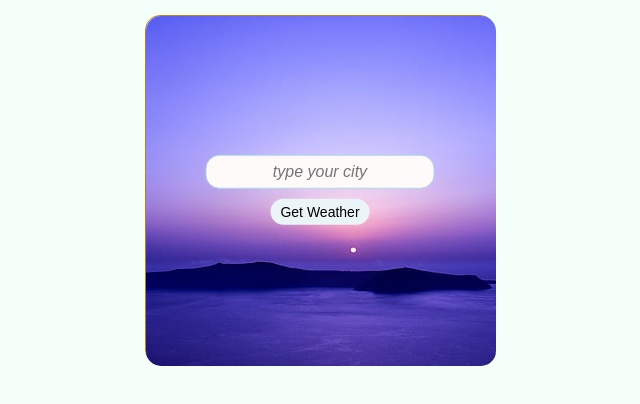
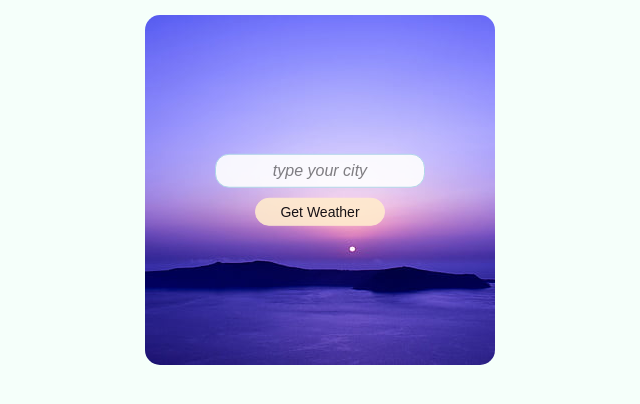
Before and after one commit to NathanBailie/WeatherApp, a React app: page / in a window 1280 px wide. Shown: the whole page, without its empty margins (320-960 px from the left). Built offline with nearby package versions, Linux system fonts and the light colour scheme.

Commit message:
addded additional images to the main componentm changed some styles and add enter button event to the button

```diff
--- a/src/components/App/App.js
+++ b/src/components/App/App.js
@@ -32,25 +32,26 @@ const App = () => {
 	function onGetWeather(cityName) {
 		setMainLoading(true);
 		setForecastLoading(true);
+		console.log(123)
 
-		setTimeout(() => {
-			freeWeatherApiSerice
-				.getCurrentWeather(cityName)
-				.then(response => {
-					setWeatherMain(response.main);
-					setWeatherConditions(response.conditions);
-					setMainLoading(false);
-				})
-				.catch(() => { setError(true); setMainLoading(false) })
+		// setTimeout(() => {
+		// 	freeWeatherApiSerice
+		// 		.getCurrentWeather(cityName)
+		// 		.then(response => {
+		// 			setWeatherMain(response.main);
+		// 			setWeatherConditions(response.conditions);
+		// 			setMainLoading(false);
+		// 		})
+		// 		.catch(() => { setError(true); setMainLoading(false) })
 
-			openWeatherMapService
-				.getWeatherForecast(cityName)
-				.then(response => {
-					setweatherForecast(response);
-					setForecastLoading(false);
-				})
-				.catch(() => { setForecastError(true); setForecastLoading(false) })
-		}, 1000);
+		// 	openWeatherMapService
+		// 		.getWeatherForecast(cityName)
+		// 		.then(response => {
+		// 			setweatherForecast(response);
+		// 			setForecastLoading(false);
+		// 		})
+		// 		.catch(() => { setForecastError(true); setForecastLoading(false) })
+		// }, 1000);
 	}
 
 	if (error) {
--- a/src/components/Main/Main.js
+++ b/src/components/Main/Main.js
@@ -1,24 +1,58 @@
 import './main.scss';
-import main from '../../resources/img/main.jpg';
-import { useState } from 'react';
+import main1 from '../../resources/img/main/main1.jpg';
+import main2 from '../../resources/img/main/main2.jpg';
+import main3 from '../../resources/img/main/main3.jpg';
+import main4 from '../../resources/img/main/main4.jpg';
+import main5 from '../../resources/img/main/main5.jpg';
+import main6 from '../../resources/img/main/main6.jpg';
+import main7 from '../../resources/img/main/main7.jpg';
+import main8 from '../../resources/img/main/main8.jpg';
+import main9 from '../../resources/img/main/main9.webp';
+import main10 from '../../resources/img/main/main10.webp';
+
+import { useState, useEffect } from 'react';
 import Spinner from '../Spinner';
 
 const Main = ({ onGetWeather, mainLoading, forecastLoading }) => {
+	const images = [main1, main2, main3, main4, main5, main6, main7, main8, main9, main10];
+	const [mainImage, setMainImage] = useState();
 	const [value, setValue] = useState('');
+
+	useEffect(() => {
+		setMainImage(images[getRandom(0, images.length - 1)])
+	}, []);
+
+	function getRandom(min, max) {
+		return Math.floor(Math.random() * (max - min + 1)) + min;
+	}
+
+	let buttonClasses;
+	if (!mainLoading || !forecastLoading) {
+		buttonClasses = "main__button main__button_active";
+	} else {
+		buttonClasses = "main__button";
+	}
 
 	return (
 		<div className="main">
-			<img src={main} alt="main" />
+			<img src={mainImage} alt="main" />
 			<div className="main__finder">
 				<input
+					disabled={mainLoading || forecastLoading ? true : false}
 					type="text"
 					placeholder='type your city'
 					value={value}
-					onChange={(e) => setValue(e.target.value)} />
-				<button disabled={mainLoading || forecastLoading ? true : false}
-					onClick={() => { onGetWeather(value) }}
-				>
-					{mainLoading ? <Spinner /> : 'Get Weather'}
+					onChange={(e) => setValue(e.target.value)}
+					onKeyDown={(e) => { e.key === 'Enter' && onGetWeather(value) }} />
+				<button
+					className={buttonClasses}
+					disabled={mainLoading || forecastLoading ? true : false}
+					onClick={() => { onGetWeather(value) }}>
+					{mainLoading ?
+						<Spinner />
+						:
+						'Get Weather'
+					}
 				</button>
 			</div>
 		</div>
--- a/src/components/Main/main.scss
+++ b/src/components/Main/main.scss
@@ -1,7 +1,6 @@
 .main {
-	width: 350px;
+	max-width: 350px;
 	height: 350px;
-	border: 1px solid darkgoldenrod;
 	margin: 0 auto;
 	border-radius: 15px;
 	position: relative;
@@ -10,6 +9,8 @@
 
 	img {
 		border-radius: 15px;
+		height: 100%;
+		width: 100%;
 	}
 
 	&__finder {
@@ -21,44 +22,80 @@
 		transform: translate(-50%, -50%);
 
 		input {
-			max-width: 300px;
+			width: 210px;
 			padding: 7px 10px;
 			border: 1px solid lightblue;
-			background: snow;
+			background: white;
 			border-radius: 14px;
 			margin: 0 auto;
 			margin-bottom: 10px;
 			text-align: center;
+			opacity: 0.9;
 
 			&:focus {
 				outline: none;
 				border: 1px solid rgb(149, 149, 221);
-				box-shadow: 0px 0px 3px 1px rgb(131, 131, 212);
+				box-shadow: 0px 0px 4px 1px rgb(131, 131, 212);
+				background: rgb(228, 246, 250);
 			}
 
 			&::placeholder {
 				font-style: italic;
 			}
 		}
+	}
 
-		button {
-			padding: 5px 10px;
+	&__button {
 		display: flex;
 		justify-content: center;
 		align-items: center;
+		background: BlanchedAlmond;
+		padding: 5px 10px;
+		min-width: 130px;
+		font-size: 14px;
+		border: none;
 		border-radius: 14px;
 		margin: 0 auto;
-			border: none;
-			background: rgb(235, 244, 247);
 		cursor: pointer;
-			font-size: 14px;
+		transition: all 0.1s linear;
+		border: 1px solid BlanchedAlmond;
+		position: relative;
+		opacity: 0.9;
+
+		&_active {
+			&:before {
+				content: "\27A0";
+				font-family: FontAwesome;
+				font-size: 20px;
+				font-weight: bold;
+				position: absolute;
+				display: flex;
+				align-items: center;
+				justify-content: center;
+				right: 0;
+				top: 0;
+				opacity: 0;
+				height: 100%;
+				width: 35px;
+				transition: all 0.2s linear;
+				color: MediumAquamarine;
+			}
 
 			&:hover {
+				text-indent: -15px;
 				transform: scale(1.03);
+				border: 1px solid darkorange;
+
+				&:before {
+					opacity: 1;
+					text-indent: 0px;
+				}
 			}
 
 			&:active {
 				transform: scale(0.97);
+				box-shadow: 0px 0px 3px 1px darkorange;
+				background: Bisque;
 			}
 		}
 	}
@@ -66,7 +103,7 @@
 
 @keyframes come {
 	from {
-		transform: translateY(-300px)
+		transform: translateY(-700px)
 	}
 
 	to {
```
Also changed, not shown: src/resources/img/main/main1.jpg (added), src/resources/img/main/main10.webp (added), src/resources/img/main/main2.jpg (added), src/resources/img/main/main3.jpg (added), src/resources/img/main/main4.jpg (added), src/resources/img/main/main5.jpg (added), src/resources/img/main/main6.jpg (added), src/resources/img/main/main7.jpg (added), src/resources/img/main/main8.jpg (renamed from src/resources/img/main.jpg), src/resources/img/main/main9.webp (added). Lines whose indentation alone changed are shown as unchanged.
